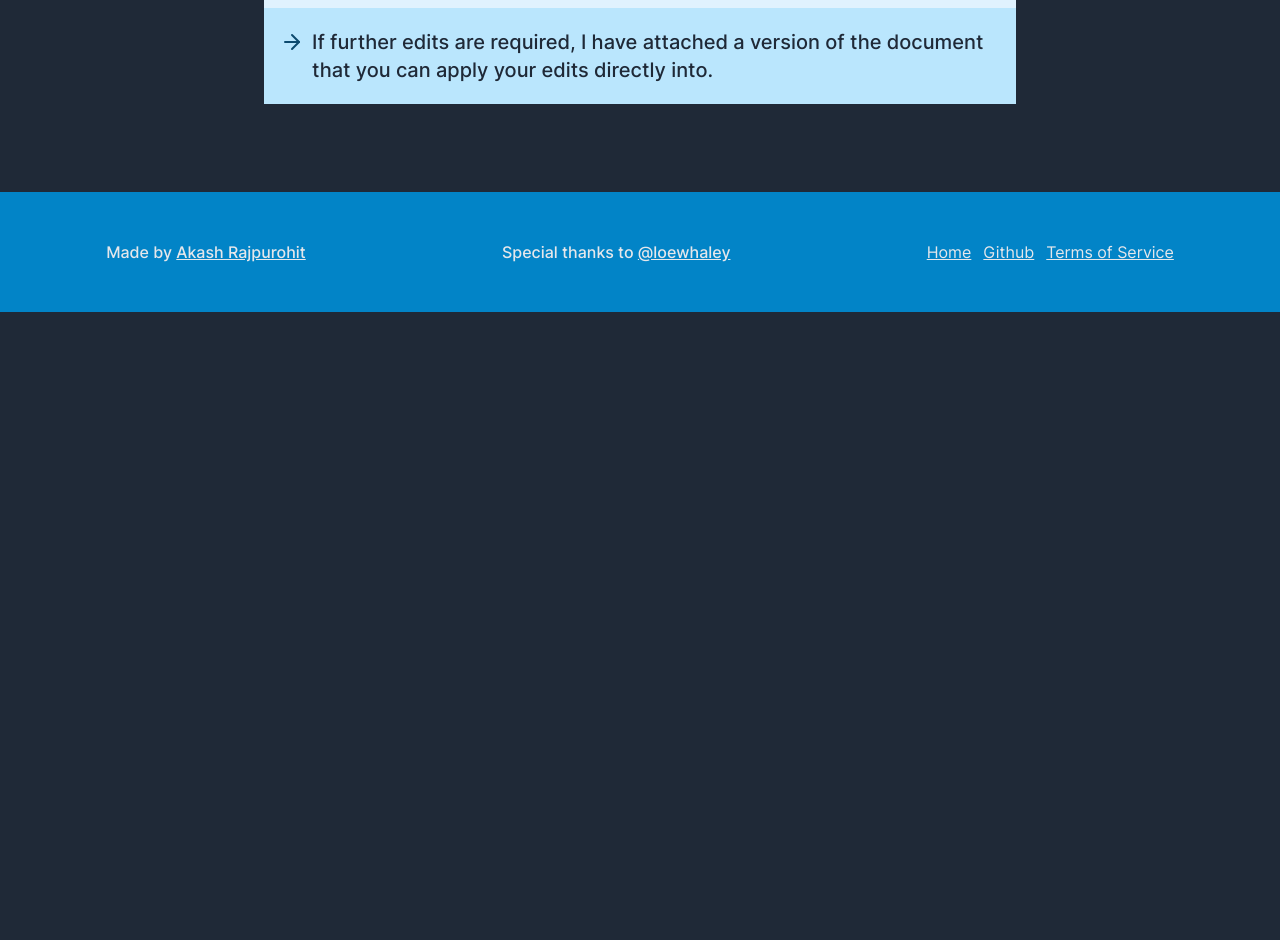
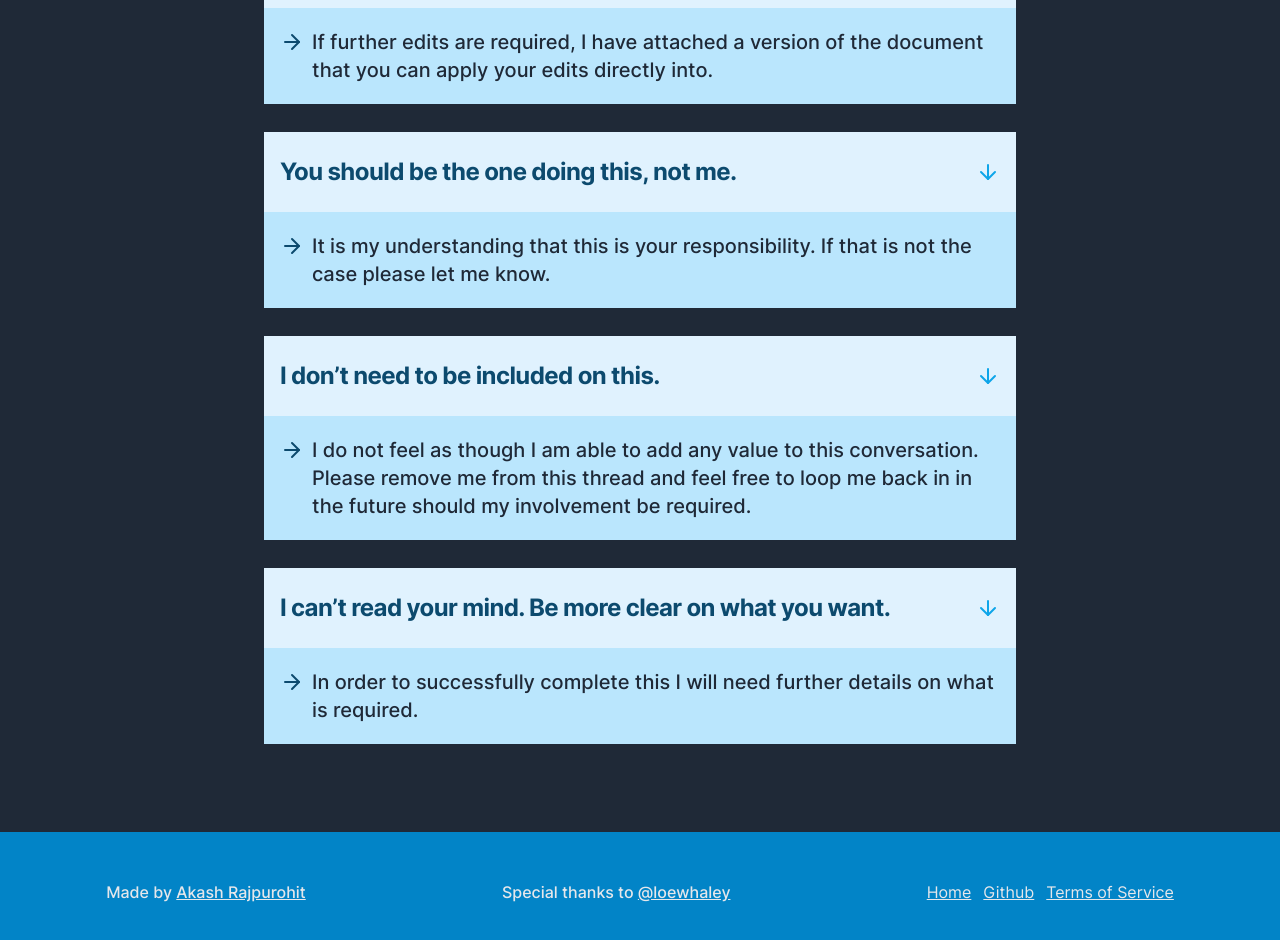
Before and after one commit to AkashRajpurohit/howtoprofessionallysay, a Next.js app: page / in a window 1280 px wide. Shown: the part 8060-9000 px from the top of the page. Before the commit the page ends 8372 px from the top, so only its background shows below. Built offline with nearby package versions, Linux system fonts and the light colour scheme.

Commit message:
docs: :memo: new content added

```diff
--- a/content/qna.ts
+++ b/content/qna.ts
@@ -216,6 +216,24 @@ const qna: IQnA[] = [
       'If further edits are required, I have attached a version of the document that you can apply your edits directly into.',
     alternativeAnswers: [],
   },
+  {
+    question: 'You should be the one doing this, not me.',
+    answer:
+      'It is my understanding that this is your responsibility. If that is not the case please let me know.',
+    alternativeAnswers: [],
+  },
+  {
+    question: 'I don’t need to be included on this.',
+    answer:
+      'I do not feel as though I am able to add any value to this conversation. Please remove me from this thread and feel free to loop me back in in the future should my involvement be required.',
+    alternativeAnswers: [],
+  },
+  {
+    question: 'I can’t read your mind. Be more clear on what you want.',
+    answer:
+      'In order to successfully complete this I will need further details on what is required.',
+    alternativeAnswers: [],
+  },
 ];
 
 export default qna;
```
